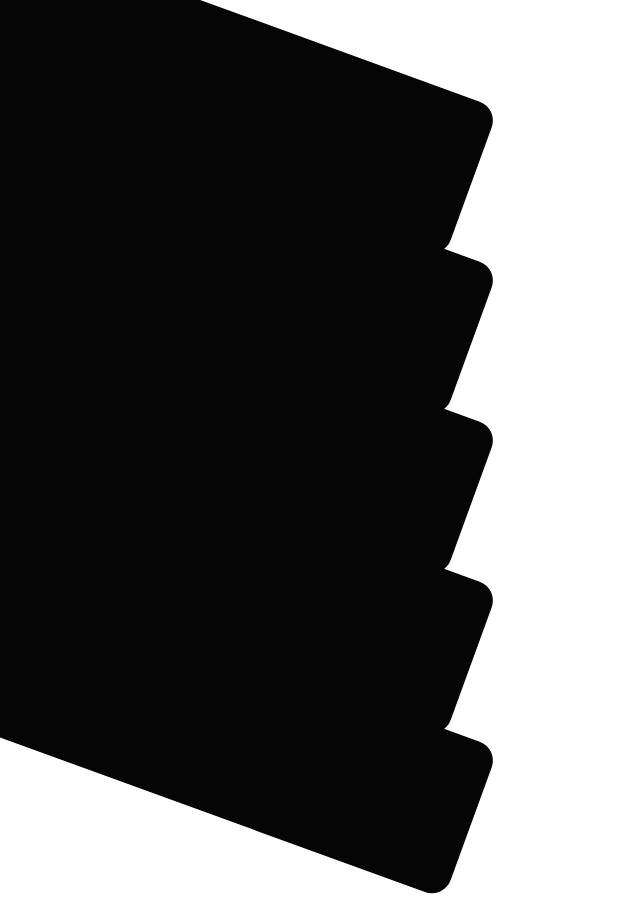
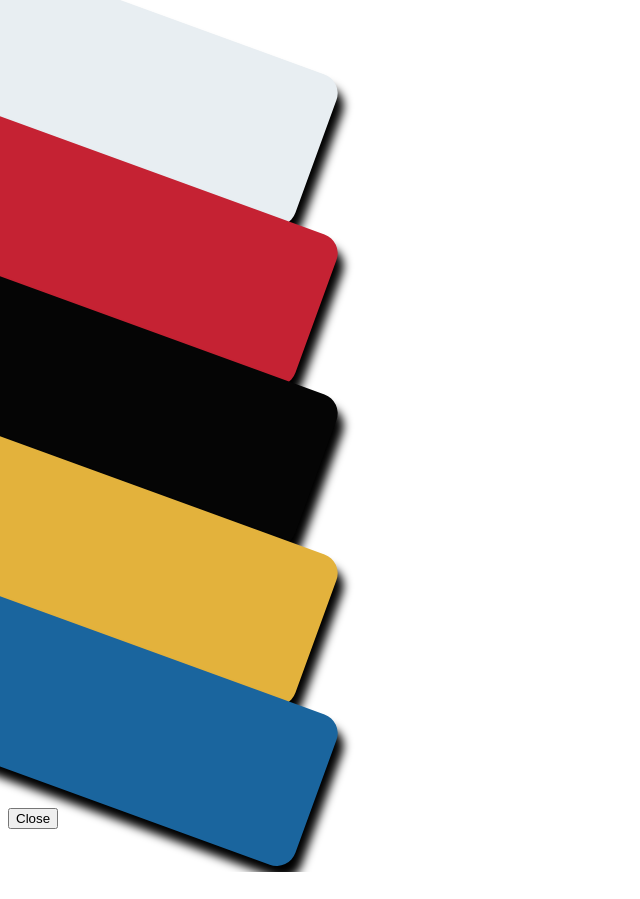
Before and after one commit to kishore-s-n/itsKishore, a plain HTML site: page index.html in a window 1280 px wide. Shown: the whole page, without its empty margins (0-640 px from the left). After the commit the page ends 872 px from the top, so only its background shows below. Drawn offline with Linux system fonts and the light colour scheme.

Commit message:
animation has been achieved partially

```diff
--- a/index.html
+++ b/index.html
@@ -9,23 +9,21 @@
 </head>
 <body>
 <div class="mainContainer">
-        <section id="home" class="navBtn">
-
+  <section id="home" class="navBtn" onclick="setActiveSection('home')">
   </section>
-        <section id="about" class="navBtn">
-
+  <section id="about" class="navBtn" onclick="setActiveSection('about')">
   </section>
-        <section id="service" class="navBtn">
-
+  <section id="service" class="navBtn" onclick="setActiveSection('service')">
   </section>
-        <section id="portfolio" class="navBtn">
-
+  <section id="portfolio" class="navBtn" onclick="setActiveSection('portfolio')">
   </section>
-        <section id="hire" class="navBtn">
-
+  <section id="hire" class="navBtn" onclick="setActiveSection('hire')">
   </section>
 </div>
 
+<div class="home-content">
+  <button onclick="closeSection('home')">Close</button>
+</div>
 <script src="script.js"></script>
 </body>
 </html>
--- a/style.css
+++ b/style.css
@@ -16,14 +16,26 @@ body {
 }
 .navBtn{
   height: 20vh;
-  width: 35em;
+  width: 25em;
   transform: rotate(20deg);
   border-radius: 20px;
   background-color: #050505;
   position: relative;
   left: -80px;
+  box-shadow: 10px 10px 10px black;
+  transition: all 1s;
 }
-
+.navBtn.active{
+  height: 100vh;
+  width: 100vw;
+  left:-10px;
+  transform: rotate(0deg);
+}
+#home{background-color: var(--c1);}
+#about{background-color: var(--c2);}
+#service{background-color: var(--c3);}
+#portfolio{background-color: var(--c4);}
+#hire{background-color: var(--c5);}
 
 @media (max-height:500px){
 
```
Lines whose indentation alone changed are shown as unchanged.
